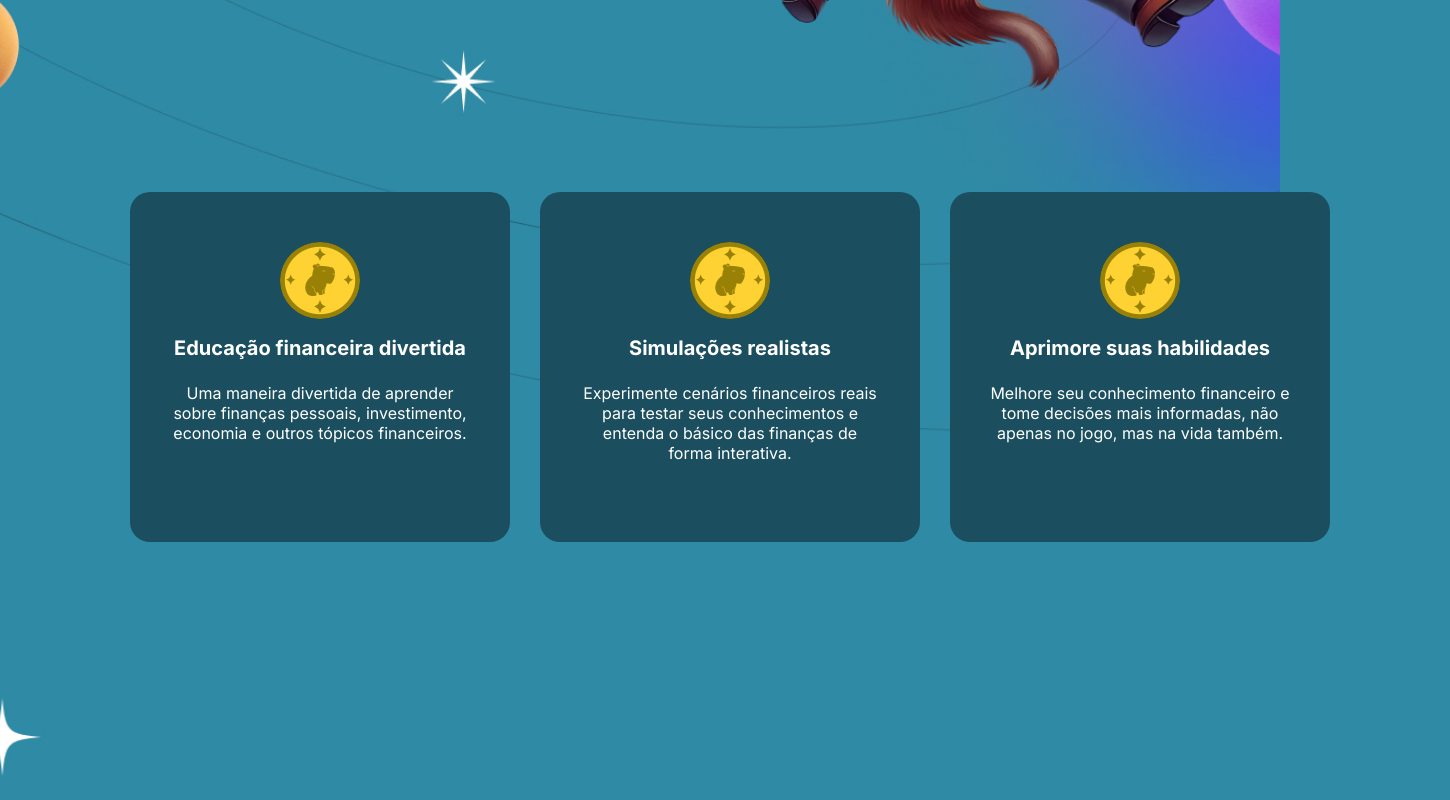
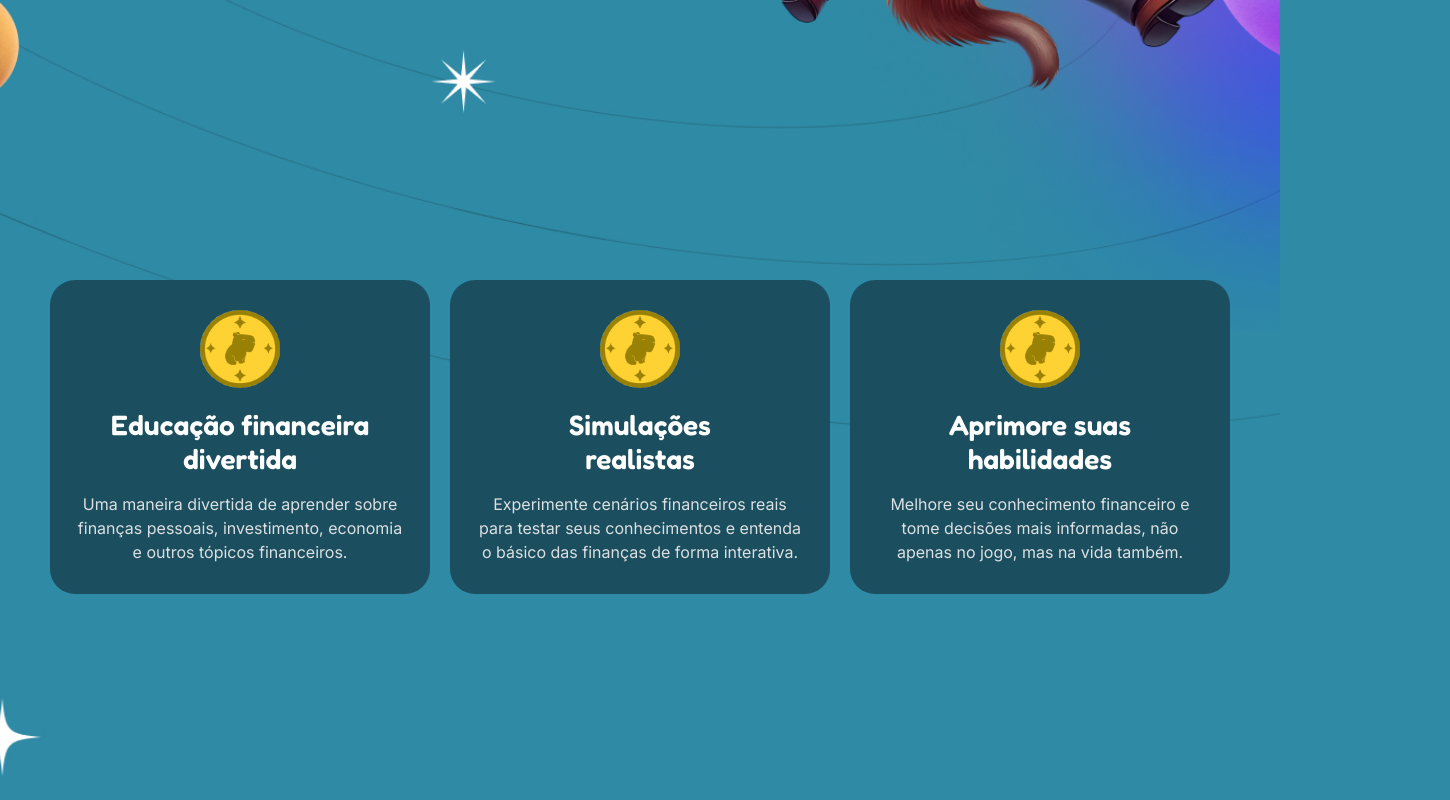
Before and after one commit to gabriel-froes/desafio-4-inova-maranhao, a plain HTML site: page front-end/index.html in a window 1280 px wide. Shown: the part 620-1420 px from the top of the page, 1450 px wide, since content can reach past the window. Drawn offline with Linux system fonts and the light colour scheme.

Commit message:
reviewing pages

```diff
--- a/front-end/index.html
+++ b/front-end/index.html
@@ -39,34 +39,29 @@
       </main>
 
       <div class="container-cartoes">
-        <div class="benefícios">
-          <div class="cards">
-            <div class="card-item">
-              <img src="assets/Capcoin.png" alt="benefícios" />
-              <p class="nome-user">Educação financeira divertida</p>
-              <p class="beneficíos-user">
+        <div class="cartao-item">
+          <img src="assets/capcoin.jpg" alt="Moeda Capcoin" />
+          <h3 class="cartao-titulo">Educação financeira <br> divertida</h3>
+          <p class="cartao-descricao">
             Uma maneira divertida de aprender sobre finanças pessoais,
             investimento, economia e outros tópicos financeiros.
           </p>
         </div>
-            <div class="card-item">
-              <img src="assets/Capcoin.png" alt="benefícios" />
-              <p class="nome-user">Simulações realistas</p>
-              <p class="beneficíos-user">
+        <div class="cartao-item">
+          <img src="assets/capcoin.jpg" alt="Moeda Capcoin" />
+          <h3 class="cartao-titulo">Simulações <br> realistas</h3>
+          <p class="cartao-descricao">
             Experimente cenários financeiros reais para testar seus
-                conhecimentos e entenda o básico das finanças de forma
-                interativa.
+            conhecimentos e entenda o básico das finanças de forma interativa.
           </p>
         </div>
-            <div class="card-item">
-              <img src="assets/Capcoin.png" alt="benefícios" />
-              <p class="nome-user">Aprimore suas habilidades</p>
-              <p class="beneficíos-user">
-                Melhore seu conhecimento financeiro e tome decisões mais
-                informadas, não apenas no jogo, mas na vida também.
+        <div class="cartao-item">
+          <img src="assets/capcoin.jpg" alt="Moeda Capcoin" />
+          <h3 class="cartao-titulo">Aprimore suas <br> habilidades</h3>
+          <p class="cartao-descricao">
+            Melhore seu conhecimento financeiro e tome decisões mais informadas,
+            não apenas no jogo, mas na vida também.
           </p>
-            </div>
-          </div>
         </div>
       </div>
     </div>
--- a/front-end/styles/styles.css
+++ b/front-end/styles/styles.css
@@ -10,7 +10,7 @@
   --destaque-azul: #2f8aa5;
   --destaque-amarelo: #f3dd16;
   --cor-titulo: #ffffff;
-  --cor-texto: #ebebeb;
+  --cor-texto: #ebebebed;
   --cor-azul-escuro: #1b4f5f;
   --font-fredoka: "Fredoka", sans-serif;
   --font-inter: "Inter", sans-serif;
@@ -67,7 +67,7 @@ body {
 }
 
 .botao-login:hover {
-  background-color: #eab107;
+  background-color: #e4cf0d;
   scale: 1.15;
 }
 
@@ -117,76 +117,66 @@ body {
 
 .container-cartoes {
   width: 100%;
-  height: 550px;
-  padding: 10px ;
+  min-height: 550px;
+  padding: 130px 15px 80px 15px;
+  display: flex;
+  justify-content: center;
+  align-items: center;
+  flex-wrap: wrap;
+  gap: 20px;
 }
 
-.cards {
-  float: left;
-  display: flex;
-  justify-content: center;
-  width: 1440px;
-  height: 546px;
-  top: 700px;
-  gap: 0px;
-  opacity: 0px;
-
+.cartao-item {
+  width: 100%;
+  max-width: 380px;
+  min-height: 310px;
+  padding: 30px 25px;
+  background-color: var(--cor-azul-escuro);
+  color: white;
+  text-align: center;
+  border-radius: 25px;
+  transition: all .3s ease;
 }
 
-.benefícios .card-item {
-  color: white;
-  float: left;
-  background-color:  #1B4F5F;
-  ;
-  margin: 15px;
-  border-radius: 14px;
-  text-align: center;
-  Width: 380px;
-  Height: 350px;
-  transition: 0.2s;
-  padding: 40px;
-  border-radius: 20px;
-  margin-top: 45px;
-
-
+.cartao-item img {
+  width: 80px;
+  border-radius: 100%;
 }
 
-.benefícios .card-item img {
-  border-radius: 100%;
-  width: 80px;
-  display: block;
-  margin: 10px auto
+.cartao-titulo {
+  font-family: var(--font-fredoka);
+  font-size: 1.75rem;
+  padding: 16px 0;
 }
 
-.benefícios .card-item .nome-user {
-  font-weight: 600;
-  font-size: 20px;
-  margin-bottom: 15px;
-  line-height: 39px;
-  text-align: center;
-
-
+.cartao-descricao {
+  font-family: var(--font-inter);
+  font-size: 1rem;
+  line-height: 150%;
+  color: var(--cor-texto);
 }
 
-.benefícios .card-item .benefícios-user {
-  font-size: 15px;
-  padding: 0 15px;
+.cartao-item:hover {
+  background-color: #22697e;
+  margin-bottom: 25px;
 }
 
-.benefícios .card-item:hover {
-  background-color:  #689CAB;
-  margin-top: -5px;
+.cartao-item:hover .cartao-titulo {
+  color: var(--destaque-amarelo);
 }
 
-.benefícios .card-item:hover .nome-user {
-  color: rgb(218, 197, 37);
-
+.cartao-item:hover .cartao-descricao {
+  color: var(--cor-titulo);
 }
 
-.benefícios .card-item:hover .benefícios-user {
-  color: white;
+.container-apresentacao {
+  width: 100%;
+  min-height: 1265px;
+  background-image: url("../assets/bg-02.jpeg");
+  background-size: cover;
+  background-repeat: no-repeat;
+  background-position: center;
 }
-
 
 .video-apresentacao {
   width: 100%;
@@ -286,7 +276,7 @@ body {
 }
 
 .container-botao-login:hover {
-  background-color: #eab107;
+  background-color: #e4cf0d;
   scale: 1.15;
 }
 
```
Also changed, not shown: front-end/styles/formulario.css (+4 -3 lines), front-end/assets/Capcoin.png (deleted), front-end/assets/capcoin.jpg (added). Lines whose indentation alone changed are shown as unchanged.
